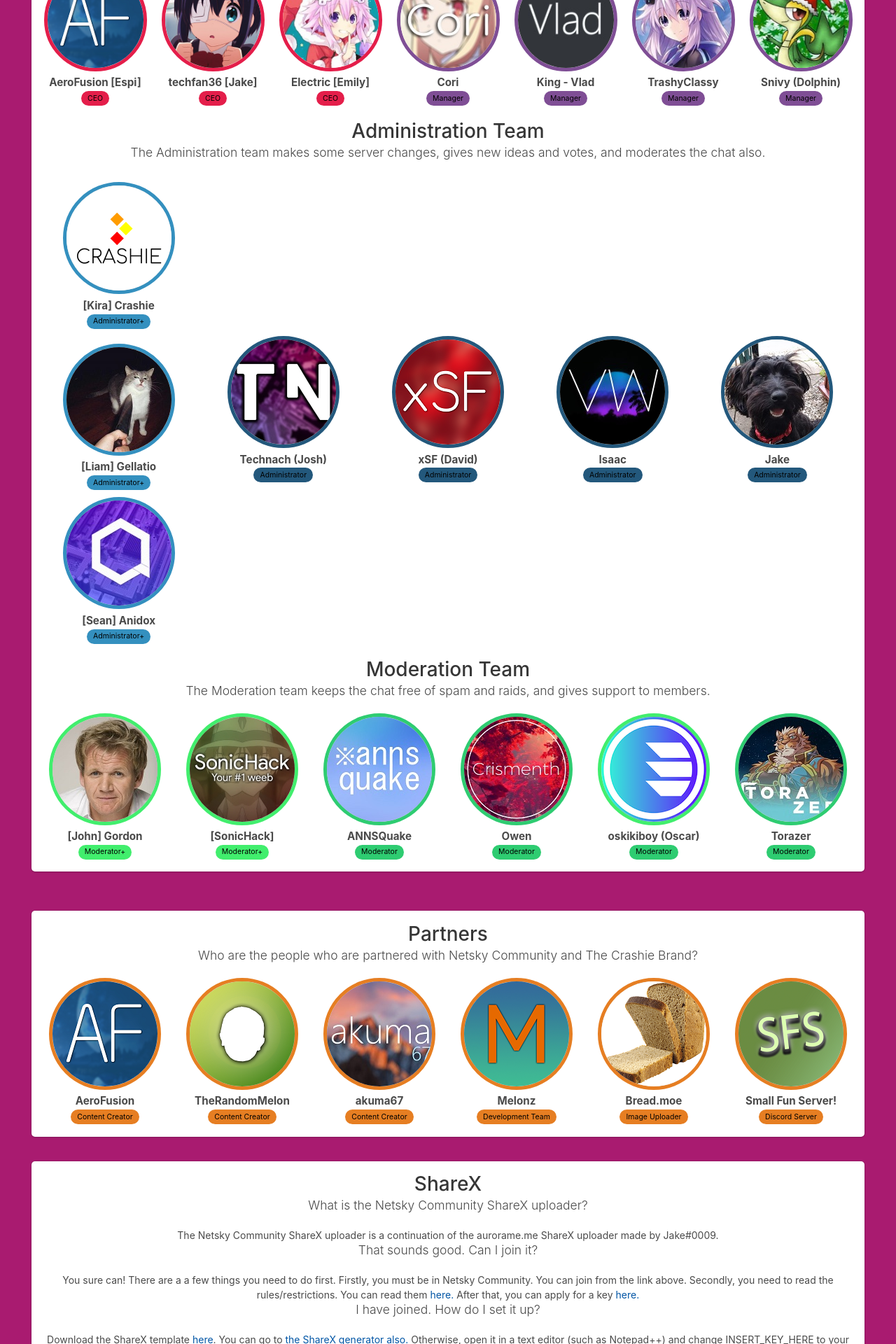
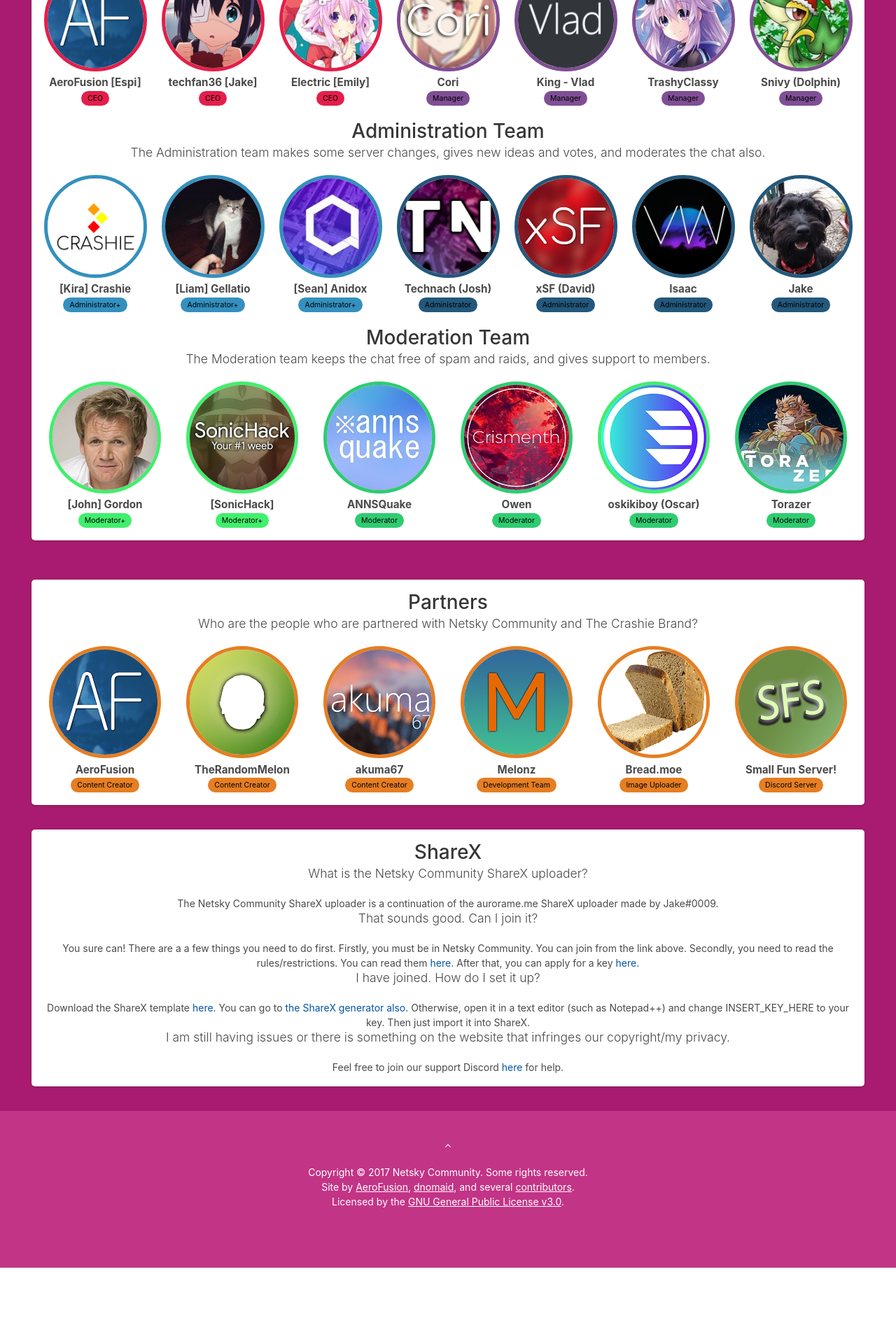
Before and after one commit to xwinbyte/NetskyWebsite, a Jekyll site: the page built from index.html, in a window 1280 px wide. Shown: the part 1022-2942 px from the top of the page at 70% size. Built offline with Jekyll 4.4.1, drawn with Linux system fonts in a browser that asks for light colours; nearby versions of some CDN libraries; after the commit the page ends 2833 px from its top, so only the background shows below that.

Commit message:
i broke it

```diff
--- a/index.html
+++ b/index.html
@@ -52,7 +52,6 @@
 				<h1 class="title"><strong>Administration Team</strong></h1>
 				<h2 class="subtitle">The Administration team makes some server changes, gives new ideas and votes, and moderates the chat also.</h2>
 				<div class="columns">
-					<div class="column">
 							<div class="column">
 						<a href="https://crashieblog.wordpress.com" rel="noopener noreferrer" target="_blank"><img class="someone adminplus" src="/img/staff/crashie.png"></a>
 						<h3>[Kira] Crashie</h3><span class="tag is-adminplus">Administrator+</span>
@@ -61,6 +60,8 @@
 						<a href="https://liam.ovh/" rel="noopener noreferrer" target="_blank"><img class="someone adminplus" src="/img/staff/gellatio.jpg"></a>
 						<h3>[Liam] Gellatio</h3><span class="tag is-adminplus">Administrator+</span>
 					</div>
+										<div class="column">
+
 						<a href="https://anidox.net" rel="noopener noreferrer" target="_blank"><img class="someone adminplus" src="/img/staff/anidox.jpg"></a>
 						<h3>[Sean] Anidox</h3><span class="tag is-adminplus">Administrator+</span>
 					</div>
```
